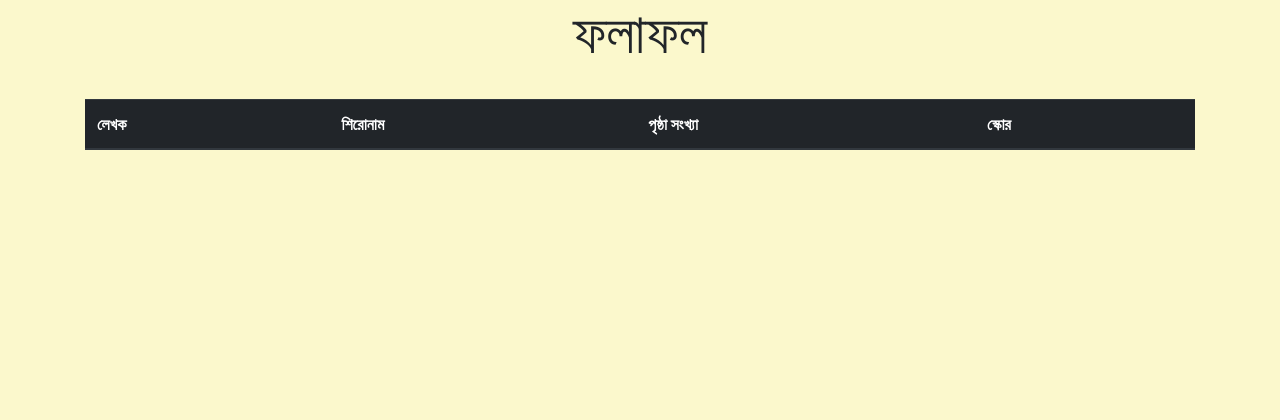
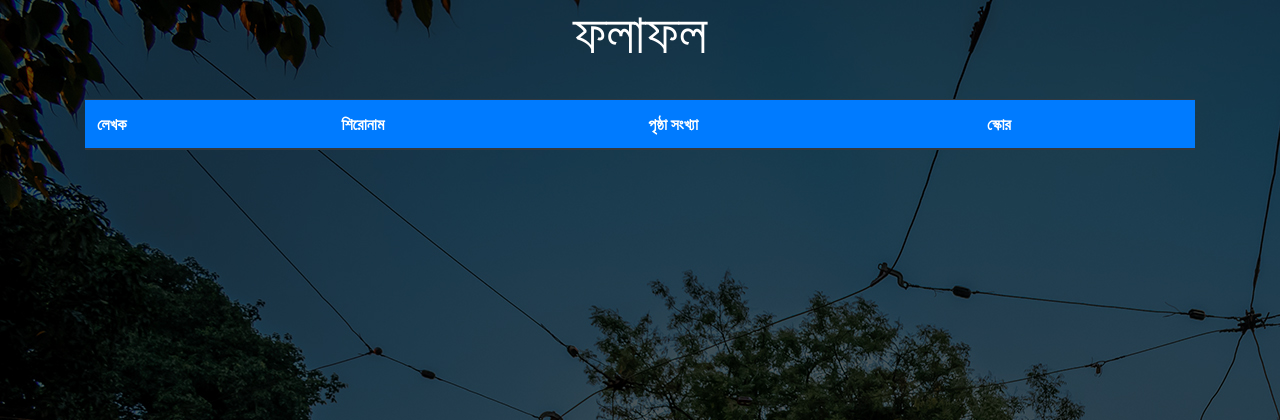
Before and after one commit to Bengali-Plagiarism-Tool/Bangla-Plagiarism-Checker-Flask-App, a Flask app: template templates/results.html in a window 1280 px wide. Shown: the top 420 px of the page. Run offline with Flask 2, Linux system fonts and the light colour scheme; the template is opened without the code that fills it, so the values that code supplies are empty.

Commit message:
ui improved

```diff
--- a/app.py
+++ b/app.py
@@ -467,8 +467,8 @@ def index():
     if request.method=="POST":
         userinput=request.form.get("userinput")
         print(userinput+"\n\n")
-        output=findTitle(check(userinput))
-        '''
+      #  output=findTitle(check(userinput))
+
         #For Testing during Developement
         output=[[9, 'Roy, Prabeen Kumar', 'পিতার হাতে পুত্র খুন ও ঊষারাণীর কবিতা', 1, 27.14],
         [151, 'nan', 'পাতাবাহার', 28, 74.14],
@@ -476,7 +476,7 @@ def index():
         [149, 'nan', 'সাহিত্য মেলা', 38, 72.41],
         [178, 'nan', 'অনুচ্ছেদ', 5, 35.28]]
         print(output)
-        '''
+
         return render_template("results.html",len = len(output)-1, ResultList = output)
     return render_template("index.html")
 
--- a/templates/results.html
+++ b/templates/results.html
@@ -6,18 +6,17 @@
 	<link rel="stylesheet" href="https://cdn.jsdelivr.net/npm/bootstrap@4.1.3/dist/css/bootstrap.min.css" integrity="sha384-MCw98/SFnGE8fJT3GXwEOngsV7Zt27NXFoaoApmYm81iuXoPkFOJwJ8ERdknLPMO" crossorigin="anonymous">
 </head>
 
-<body style="background-color: #fbf8cc;">
-<div class="">
-<h1 class="display-4 text-center">
+<body style="background-image: url(/static/background.jpg);">
+<h1 class="display-4 text-center" style="color: white;">
 	ফলাফল
 </h1>
 </div>
 <br>
 <div class="container">
-<table class="table">
+<table class="table table-dark">
 <!-- Table headers -->
-	<thead class="thead-dark">
-	<tr>
+	<thead>
+	<tr class="bg-primary">
         <th scope="col">লেখক</th>
 		<th scope="col">শিরোনাম</th>
         <th scope="col">পৃষ্ঠা সংখ্যা</th>
```
